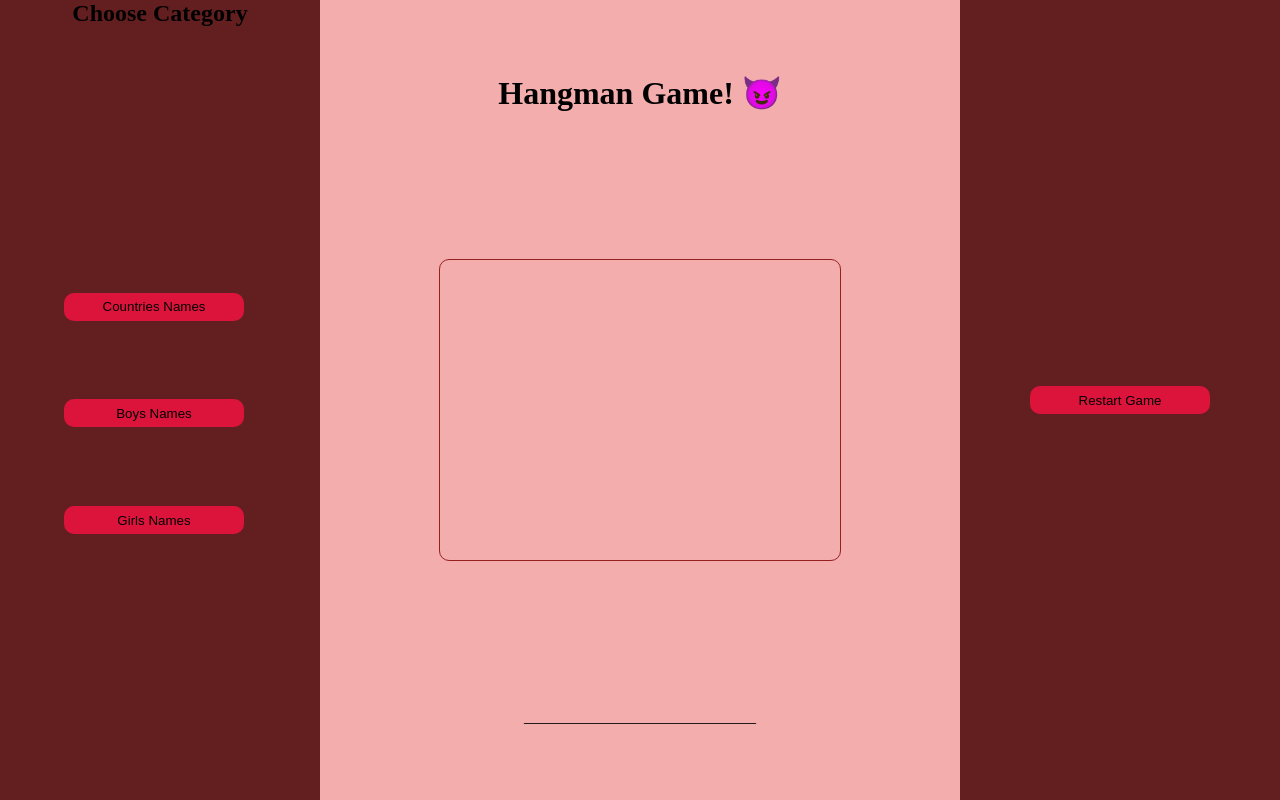
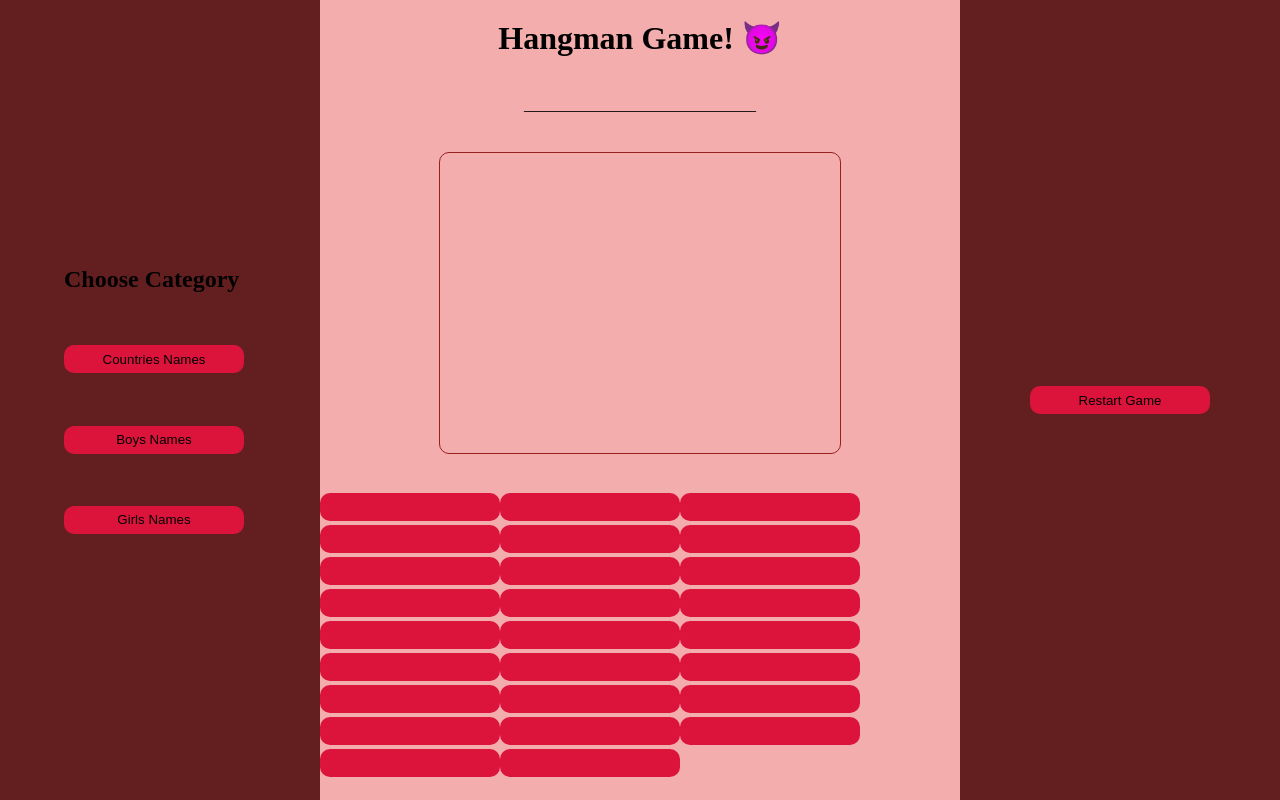
Before and after one commit to abdullah-alaadine/hangman-game, a plain HTML site: page index.html in a window 1280 px wide. Both pictures are taken after a click on the button "Start Game". Drawn offline with Linux system fonts and the light colour scheme.

Commit message:
keyboard is added to the game, and some styles have changed

```diff
--- a/index.html
+++ b/index.html
@@ -14,15 +14,16 @@
         </div>
         <div class="game">
             <h1 class="title">Hangman Game! &#128520;</h1>
+            <p id="word">_____________________________</p>
             <canvas id="canvas" height="300px" width="400px"></canvas>
-            <div>
-                <p>_____________________________</p>
+            <div id="keyboard">
+
             </div>
         </div>
         <div class="restartGame">
             <button id="restartGame">Restart Game</button>
         </div>
     </div>
-    <script src="./main.js"></script>
+    <script src="./main.js" charset="utf-8"></script>
 </body>
 </html>
--- a/main.js
+++ b/main.js
@@ -147,6 +147,13 @@ const categories = {
         'Adaline',   'Hayden',   'Joanna',  'Jocelyn',    'Lena',
         'Evie',      'Juliet',   'Fiona',   'Cataleya',   'Angelina']
 }
+const keyboard = document.getElementById("keyboard");
+const alphabet = ["a","b","c","d","e","f","g","h","i","j","k","l","m","n","o","p","q","r","s","t","u","v","w","x","y","z"];
+alphabet.forEach(elem => {
+    const btn = document.createElement("button");
+    keyboard.appendChild(btn);
+    btn.addEventListener("click", select);
+})
 const canvas = document.getElementById("canvas");
 const c = canvas.getContext("2d");
 
@@ -207,6 +214,7 @@ const attempts = {
 }
 const startDiv = document.getElementById("start");
 const startGameBtn = document.getElementById("startGame");
+const word = document.getElementById("word");
 startGameBtn.addEventListener("click", () => {
     const choose = document.createElement("h2");
     choose.textContent = "Choose Category";
@@ -219,9 +227,17 @@ startGameBtn.addEventListener("click", () => {
     girlsName.textContent = "Girls Names";
     const div = document.createElement("div");
     div.style.cssText = "width: 60%; margin: auto; height: 40%; display: flex; flex-direction: column; justify-content: space-around;"
+    div.appendChild(choose);
     div.appendChild(countriesNames);
     div.appendChild(boysNames);
     div.appendChild(girlsName);
-    startDiv.appendChild(choose);
     startDiv.appendChild(div);
+    const dash = "__\t"
+    countriesNames.addEventListener("click", () => {
+        const x = Math.floor(Math.random() * categories.countriesNames.length);
+        const toBeGuessed = categories.countriesNames[x];
+        word.textContent = dash.repeat(toBeGuessed.length);
+    })
 })
+
+function select(){}
```
